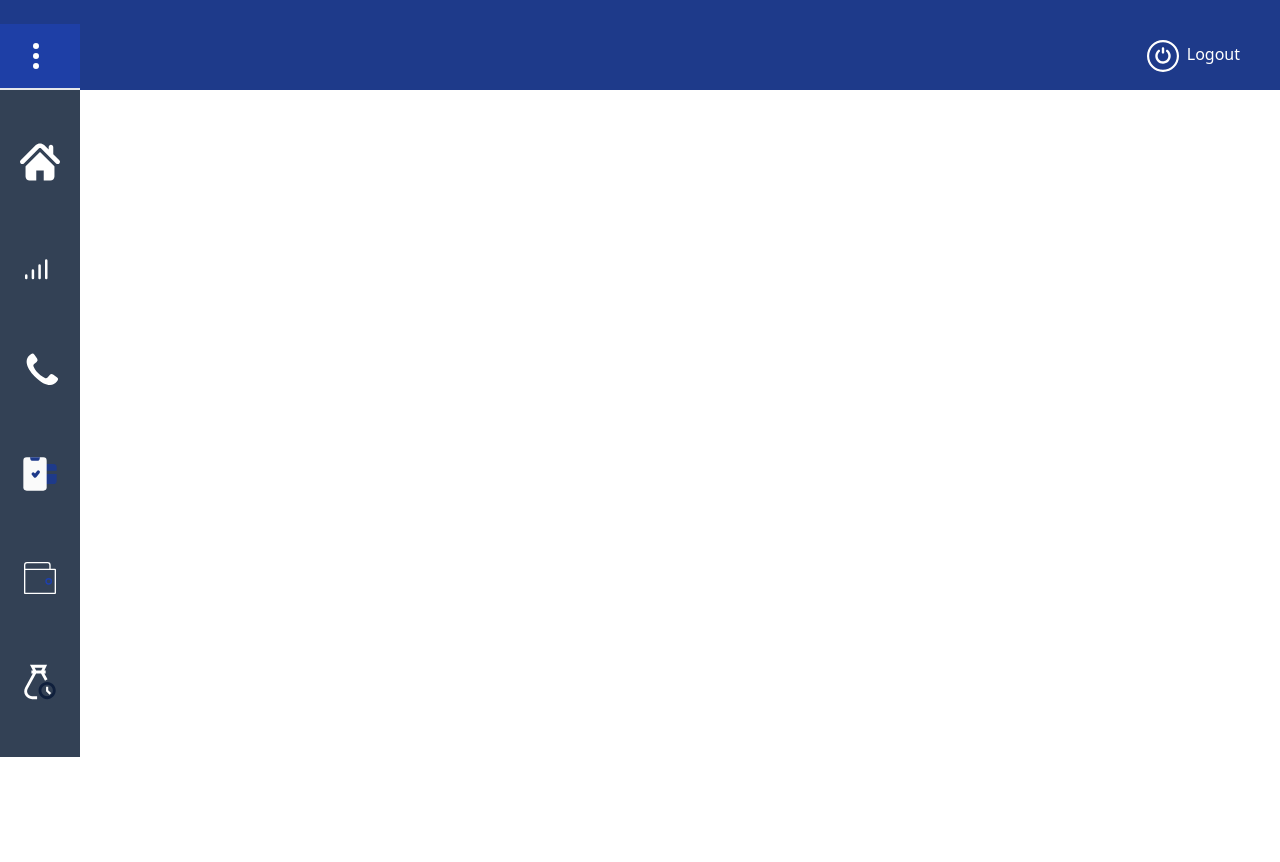
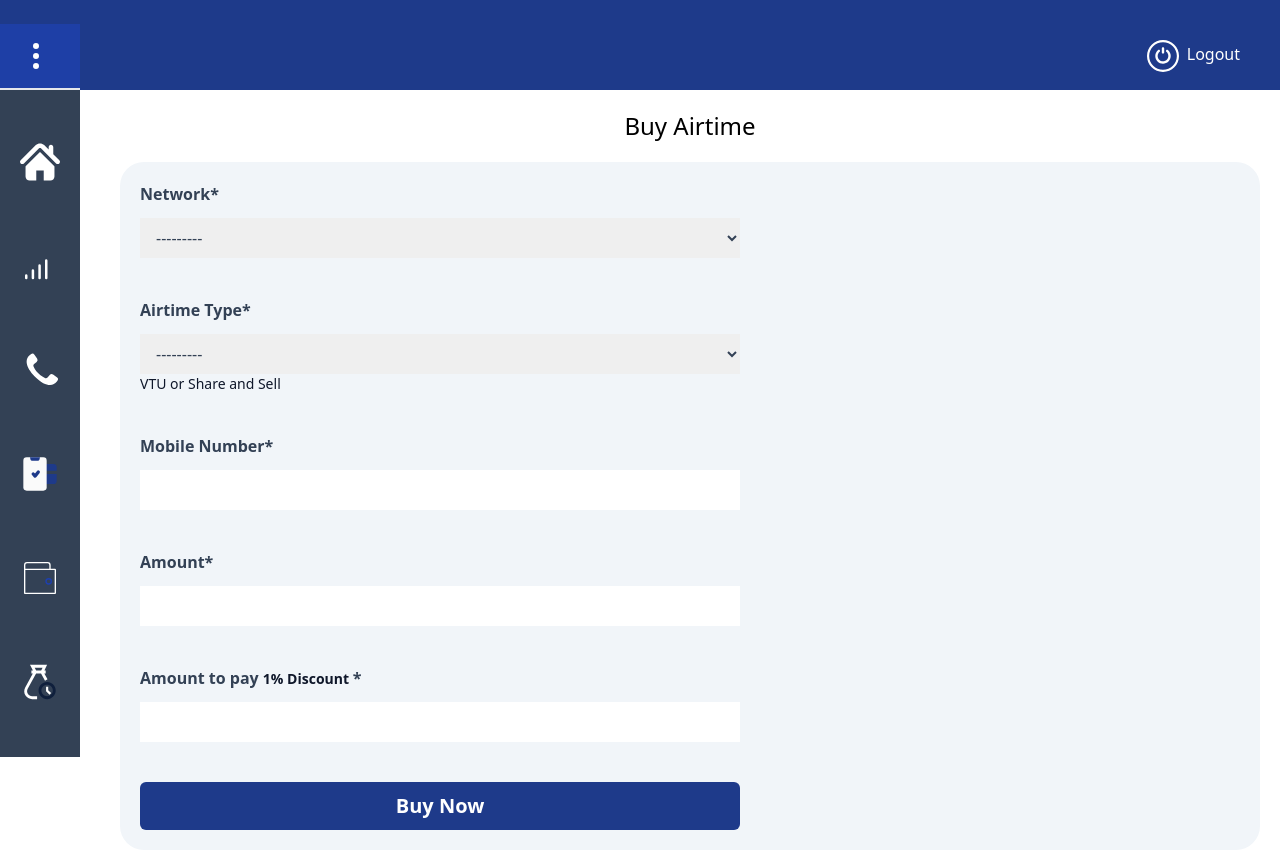
Before and after one commit to white12381/VtuRecharge, a React (Create React App) app: page /buyairtime in a window 1280 px wide. Before the commit the page ends 800 px from the top, so only its background shows below. Built offline with nearby package versions, Linux system fonts and the light colour scheme.

Commit message:
Added buyAirtime Page

```diff
--- a/src/components/All-menu.js
+++ b/src/components/All-menu.js
@@ -5,6 +5,7 @@ import { useContext } from "react";
 import { Route, Routes } from "react-router-dom";
 import Dashboard from "../pages/dashboard";
 import BuyData from "./buy-data";
+import BuyAirtime from "../pages/Buy-Airtime";
 const AllMenu = () =>  {
     const expandWidth = useContext(menuContext).expandWidth;
 return <div>
@@ -15,6 +16,7 @@ return <div>
     <Routes>
         <Route path="/dashboard" element={<Dashboard/>} />
         <Route path="/buydata" element={<BuyData />} />
+        <Route  path="/buyairtime" element={<BuyAirtime/>} />
     </Routes>
     </div>
 </div>
--- a/src/components/sidebar.js
+++ b/src/components/sidebar.js
@@ -35,12 +35,12 @@ return <div className={`bg-slate-700  lg:h-5/6 h-[90vh] fixed top-18  font-bold
         Buy Data
     </div>
 </Link>
-<div className="mx-auto cursor-pointer flex space-x-4 hover:bg-slate-500/50 p-3 hover:rounded-lg">
+<Link to='/buyairtime' className="mx-auto cursor-pointer flex space-x-4 hover:bg-slate-500/50 p-3 hover:rounded-lg">
     <CallIcon className="w-10 h-10 mx-auto"/>
     <div className={`text-white text-lg mt-1 ${expandWidth ? 'block' : 'hidden'}`}>
         Buy Airtime
     </div>
-</div>
+</Link>
 <div className="mx-auto cursor-pointer flex space-x-4 hover:bg-slate-500/50 p-3 hover:rounded-lg">
     <PaymentIcon  className="w-10 h-10 mx-auto" />
     <div className={`text-white text-lg mt-1 ${expandWidth ? 'block' : 'hidden'}`}>
--- /dev/null
+++ b/src/pages/Buy-Airtime.js
@@ -0,0 +1,45 @@
+import { useContext } from "react";
+import menuContext from "../context/menuContext";
+
+const BuyAirtime = () => {
+    const expandWidth = useContext(menuContext).expandWidth;
+    return <div className="pl-5">
+         <h1 className="text-center text-2xl mb-5  mt-5">Buy Airtime</h1>
+         <form className="text-slate-700 mt-10 lg:mt-0 p-5 bg-slate-100 my-3  mx-5 rounded-3xl">
+<label htmlFor="network" className="block font-bold">Network*</label>
+<select required id="network" className={`${expandWidth ? "lg:w-[550px] md:w-[400px] w-24" : "md:w-[600px] w-[250px]"} pl-3   focus:border-blue-900 mt-3 mb-10 h-10`}>
+    <option>---------</option>
+    <option>MTN</option>
+    <option>GLO</option>
+    <option>9MOBILE</option>
+    <option>AIRTEL</option>
+
+</select>
+<label htmlFor="airtimeType" className="block font-bold">Airtime Type*</label>
+<select required id="airtimeType" className={`${expandWidth ? "lg:w-[550px] md:w-[400px] w-24" : "md:w-[600px] w-[250px]"} pl-3   focus:border-blue-900 mt-3  h-10`}>
+    <option>---------</option>
+    <option>VTU</option>
+    <option>Share and Sell</option>
+    <option>awuf4U</option>
+</select>
+<p className="mb-10 text-slate-900  text-sm">VTU or Share and Sell</p>
+<label htmlFor="phoneNumber" className="block font-bold mb-3">
+    Mobile Number*
+</label>
+<input id="phoneNumber" required className={`${expandWidth ? "lg:w-[550px] md:w-[400px] w-24" : "md:w-[600px] w-[250px]"} pl-3 h-10 mb-10`} type="number" min={0} maxLength={11}/>
+
+<label htmlFor="phoneNumber" className="block font-bold mb-3">
+    Amount*
+</label>
+<input id="amount" required className={`${expandWidth ? "lg:w-[550px] md:w-[400px] w-24" : "md:w-[600px] w-[250px]"} pl-3 h-10 mb-10`} type="number" min={0} maxLength={11}/>
+
+<label htmlFor="amountToPay" className="block font-bold mb-3">
+    Amount to pay <span className="text-slate-900  text-sm">1% Discount </span>*
+</label>
+<input id="amountToPay" readOnly required className={`${expandWidth ? "lg:w-[550px] md:w-[400px] w-24" : "md:w-[600px] w-[250px]"} pl-3 h-10 mb-10 `} type="number" min={0} maxLength={11}/>
+<input type='submit' className={`block  ${expandWidth ? "lg:w-[550px] md:w-[400px] w-24" : "md:w-[600px] w-[250px]"} cursor-pointer h-12 rounded-md font-bold bg-blue-900 text-xl py-2 text-white`} value="Buy Now" />
+
+         </form>
+    </div>
+}
+export default BuyAirtime;
```
